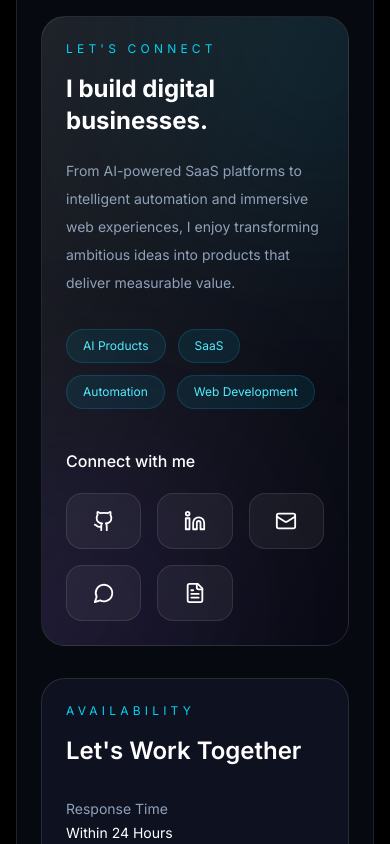
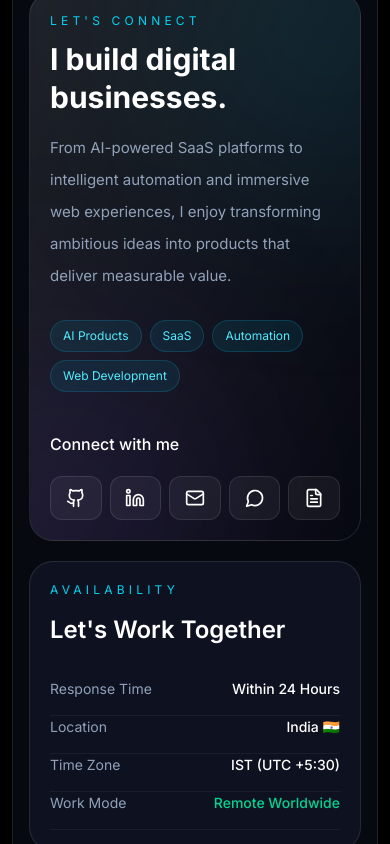
Before and after one commit to Gayatri2502/portfolio, a Next.js app: page / in a window 390 px wide. Shown: the part 7160-8004 px from the top of the page. Built offline with nearby package versions, Linux system fonts and the light colour scheme.

Commit message:
Final changes done for responsiveness

```diff
--- a/src/components/Contact.tsx
+++ b/src/components/Contact.tsx
@@ -26,17 +26,20 @@ export default function Contact() {
     {
       icon: Github,
       href: 'https://github.com/yourusername',
-      hover: 'hover:border-cyan-400 hover:bg-cyan-500/10 hover:text-cyan-400',
+      hover:
+        'hover:border-cyan-400 hover:bg-cyan-500/10 hover:text-cyan-400',
     },
     {
       icon: Linkedin,
       href: 'https://linkedin.com/in/yourprofile',
-      hover: 'hover:border-blue-400 hover:bg-blue-500/10 hover:text-blue-400',
+      hover:
+        'hover:border-blue-400 hover:bg-blue-500/10 hover:text-blue-400',
     },
     {
       icon: Mail,
       href: 'mailto:youremail@gmail.com',
-      hover: 'hover:border-red-400 hover:bg-red-500/10 hover:text-red-400',
+      hover:
+        'hover:border-red-400 hover:bg-red-500/10 hover:text-red-400',
     },
     {
       icon: MessageCircle,
@@ -55,17 +58,29 @@ export default function Contact() {
   return (
     <section
       id="contact"
-      className="relative overflow-hidden px-4 py-16 sm:px-6 md:py-20 lg:px-8 lg:py-24"
+      className="relative overflow-hidden px-3 py-14 sm:px-5 lg:px-8 lg:py-24"
     >
       <div className="absolute inset-x-0 top-0 h-32 bg-gradient-to-b from-cyan-500/10 to-transparent" />
 
-      <div className="mx-auto max-w-7xl rounded-3xl border border-white/10 bg-[#090c16]/80 backdrop-blur-2xl p-6 sm:p-8 lg:p-10">
-
+      <div
+        className="
+          mx-auto
+          w-full
+          max-w-7xl
+          rounded-[26px]
+          border
+          border-white/10
+          bg-[#090c16]/80
+          backdrop-blur-2xl
+          p-4
+          sm:p-6
+          lg:p-10
+        "
+      >
         {/* Heading */}
 
         <div className="text-center">
-
-          <p className="text-xs sm:text-sm uppercase tracking-[0.35em] text-cyan-400">
+          <p className="text-xs uppercase tracking-[0.35em] text-cyan-400 sm:text-sm">
             Contact
           </p>
 
@@ -75,45 +90,62 @@ export default function Contact() {
 
           <p className="mx-auto mt-5 max-w-3xl text-sm leading-7 text-slate-400 sm:text-base sm:leading-8">
             Looking to build an AI product, SaaS platform, automation,
-            website or collaborate on something exciting?
-            Let's connect.
+            website or collaborate on something exciting? Let's connect.
           </p>
-
         </div>
 
         <div
           ref={ref}
-          className={`mt-12 grid gap-8 lg:grid-cols-[1.2fr_0.8fr]
+          className={`mt-10 grid gap-5 lg:gap-8 lg:grid-cols-[1.2fr_0.8fr]
           transition-all duration-700 ${
             isVisible
               ? 'translate-y-0 opacity-100'
               : 'translate-y-10 opacity-0'
           }`}
         >
-
           {/* LEFT */}
 
           <motion.div
             initial={{ opacity: 0, x: -40 }}
             animate={isVisible ? { opacity: 1, x: 0 } : {}}
             transition={{ duration: 0.7 }}
-            className="relative overflow-hidden rounded-3xl border border-white/10 bg-gradient-to-br from-white/10 via-white/5 to-transparent p-6 sm:p-8"
+            className="
+              relative
+              w-full
+              max-w-full
+              overflow-hidden
+              rounded-[24px]
+              border
+              border-white/10
+              bg-gradient-to-br
+              from-white/10
+              via-white/5
+              to-transparent
+              p-5
+              sm:p-7
+            "
           >
-
             <div className="absolute -right-24 -top-24 h-64 w-64 rounded-full bg-cyan-500/20 blur-[120px]" />
             <div className="absolute -bottom-24 -left-24 h-64 w-64 rounded-full bg-violet-500/20 blur-[120px]" />
 
             <div className="relative z-10">
-
               <p className="text-xs uppercase tracking-[0.35em] text-cyan-400">
                 LET'S CONNECT
               </p>
 
-              <h3 className="mt-4 text-2xl font-bold text-white sm:text-3xl">
+              <h3 className="mt-3 text-[30px] leading-tight font-bold text-white sm:text-3xl">
                 I build digital businesses.
               </h3>
 
-              <p className="mt-5 max-w-lg text-sm leading-7 text-slate-400 sm:text-base sm:leading-8">
+              <p
+                className="
+                  mt-4
+                  max-w-lg
+                  text-[15px]
+                  leading-8
+                  text-slate-400
+                "
+              >
                 From AI-powered SaaS platforms to intelligent automation and
                 immersive web experiences, I enjoy transforming ambitious ideas
                 into products that deliver measurable value.
@@ -121,11 +153,20 @@ export default function Contact() {
 
               {/* Services */}
 
-              <div className="mt-8 flex flex-wrap gap-3">
+              <div className="mt-7 flex flex-wrap gap-2">
                 {services.map((item) => (
                   <span
                     key={item}
-                    className="rounded-full border border-cyan-500/20 bg-cyan-500/10 px-4 py-2 text-xs text-cyan-300 sm:text-sm"
+                    className="
+                      rounded-full
+                      border
+                      border-cyan-500/20
+                      bg-cyan-500/10
+                      px-3
+                      py-1.5
+                      text-[12px]
+                      text-cyan-300
+                    "
                   >
                     {item}
                   </span>
@@ -135,13 +176,11 @@ export default function Contact() {
               {/* Social */}
 
               <div className="mt-10">
-
                 <h4 className="mb-5 font-medium text-white">
                   Connect with me
                 </h4>
 
-                <div className="grid grid-cols-3 gap-4 sm:grid-cols-5">
-
+                <div className="grid grid-cols-5 gap-2">
                   {socials.map((social, index) => {
                     const Icon = social.icon
 
@@ -151,22 +190,34 @@ export default function Contact() {
                         href={social.href}
                         target="_blank"
                         rel="noopener noreferrer"
-                        className={`group flex h-14 w-full items-center justify-center rounded-2xl border border-white/10 bg-white/5 text-white transition-all duration-300 hover:-translate-y-1 ${social.hover}`}
+                        className={`
+                          group
+                          flex
+                          h-11
+                          w-full
+                          items-center
+                          justify-center
+                          rounded-xl
+                          border
+                          border-white/10
+                          bg-white/5
+                          text-white
+                          transition-all
+                          duration-300
+                          hover:-translate-y-1
+                          ${social.hover}
+                        `}
                       >
                         <Icon
-                          size={22}
+                          size={20}
                           className="transition-colors duration-300"
                         />
                       </a>
                     )
                   })}
-
                 </div>
-
               </div>
-
             </div>
-
           </motion.div>
 
           {/* RIGHT */}
@@ -175,13 +226,11 @@ export default function Contact() {
             initial={{ opacity: 0, x: 40 }}
             animate={isVisible ? { opacity: 1, x: 0 } : {}}
             transition={{ duration: 0.7 }}
-            className="space-y-6"
+            className="w-full max-w-full space-y-6"
           >
-
             {/* Availability */}
 
-            <div className="rounded-3xl border border-white/10 bg-[#101523]/90 p-6 sm:p-8">
-
+            <div className="w-full max-w-full rounded-3xl border border-white/10 bg-[#101523]/90 p-5 sm:p-7">
               <p className="text-xs uppercase tracking-[0.35em] text-cyan-400">
                 Availability
               </p>
@@ -191,7 +240,6 @@ export default function Contact() {
               </h3>
 
               <div className="mt-8 space-y-5">
-
                 {[
                   ['Response Time', 'Within 24 Hours'],
                   ['Location', 'India 🇮🇳'],
@@ -200,14 +248,14 @@ export default function Contact() {
                 ].map(([title, value], index) => (
                   <div
                     key={index}
-                    className="flex flex-col gap-1 border-b border-white/5 pb-4 sm:flex-row sm:items-center sm:justify-between"
+                    className="flex items-start justify-between gap-5 border-b border-white/5 pb-4"
                   >
-                    <span className="text-sm text-slate-400">
+                    <span className="text-[14px] text-slate-400">
                       {title}
                     </span>
 
                     <span
-                      className={`text-sm ${
+                      className={`text-right text-[14px] font-medium ${
                         title === 'Work Mode'
                           ? 'text-emerald-400'
                           : 'text-white'
@@ -217,16 +265,13 @@ export default function Contact() {
                     </span>
                   </div>
                 ))}
-
               </div>
-
             </div>
 
             {/* CTA */}
 
-            <div className="rounded-3xl border border-cyan-500/20 bg-gradient-to-br from-cyan-500/10 to-transparent p-6 sm:p-8">
-
-              <h4 className="text-2xl font-bold leading-tight text-white sm:text-3xl">
+            <div className="w-full max-w-full rounded-3xl border border-cyan-500/20 bg-gradient-to-br from-cyan-500/10 to-transparent p-5 sm:p-7">
+              <h4 className="text-[34px] leading-tight font-bold text-white">
                 Every product starts
                 <br />
                 with the right questions.
@@ -234,20 +279,15 @@ export default function Contact() {
 
               <a
                 href="mailto:youremail@gmail.com"
-                className="mt-8 inline-flex items-center gap-2 rounded-full bg-cyan-400 px-6 py-3 font-semibold text-black transition duration-300 hover:scale-105"
+                className="mt-8 inline-flex items-center gap-2 rounded-full bg-cyan-400 px-5 py-2.5 font-semibold text-black transition duration-300 hover:scale-105"
               >
                 Say Hello
                 <ArrowUpRight size={18} />
               </a>
-
             </div>
-
           </motion.div>
-
         </div>
-
       </div>
-
     </section>
   )
 }
```
